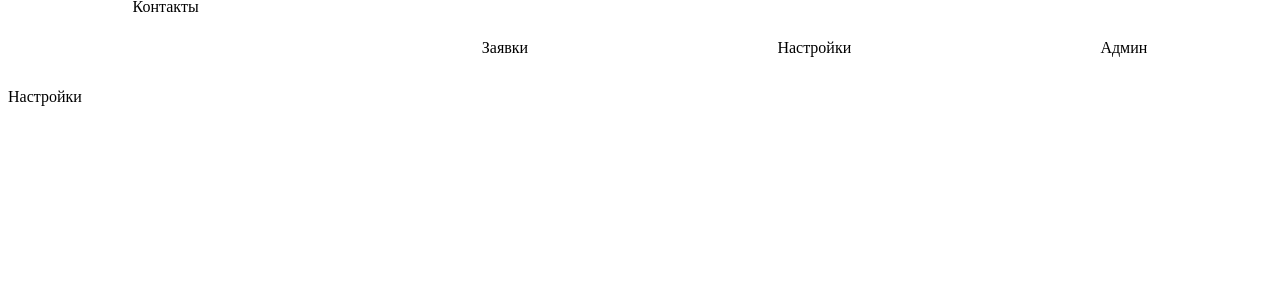
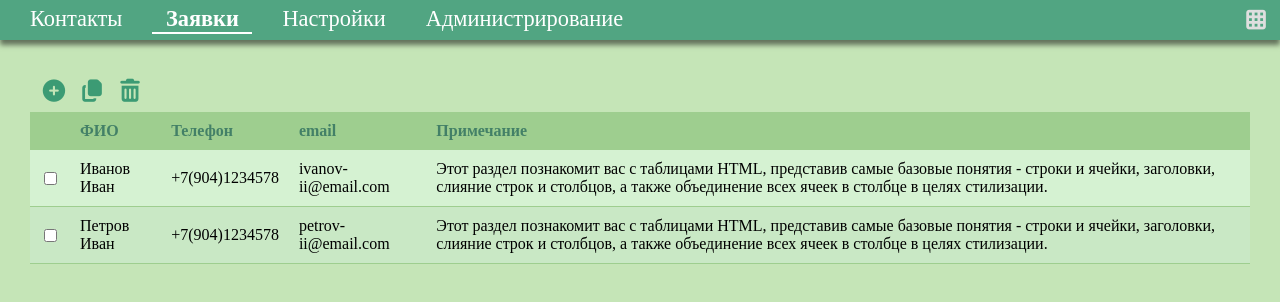
Before and after one commit to Avertuss/design-layout, a plain HTML site: page index.html in a window 1280 px wide. Drawn offline with Linux system fonts and the light colour scheme.

Commit message:
Верста шаблона

```diff
--- a/index.html
+++ b/index.html
@@ -1,10 +1,53 @@
 <html>
     <head>
         <link rel="stylesheet" href="main-menu.css">
+        <link rel="stylesheet" href="main-table.css">
+        <link rel="stylesheet" href="fontawesome-free/css/all.min.css">
         <style>
             html
             {
                 --size-xl: 100px;
+                --head-bg-color: rgb(81,165,130);
+                --workspace-bg-color:rgb(197,229,183);
+                --head-color:#fff;
+                --btn-menu-color:rgb(60,155,116);
+                --table-head-bg:rgb(158,206,143);
+
+                --table-border-color:rgb(158 206 143);
+                --table-row-bg:rgb(201,232,197);
+            }
+            body
+            {
+                font-size: 10px;
+                position: relative;
+                margin: 0;
+            }
+            .workspace
+            {
+                background-color: var(--workspace-bg-color);
+                height: 95vh;
+            }
+            .btn-icon
+            {
+                color: #dfdfdf;
+                transition: .5s;
+                cursor: pointer;
+            }
+            .btn-icon:hover {
+
+                color:#fff;
+            }
+            .child-space-10 > *
+            {
+                margin-left: 10px;
+            }
+            .child-space-10 > *:first-child
+            {
+                margin-left: 0px;
+            }
+            .center
+            {
+                text-align: center;
             }
         </style>
         <title></title>
@@ -13,17 +56,74 @@
         <header class="desctop-header">
             <main class="head-navigate">
                 <nav class="menu-element--container">
-                    <div class="icon"></div>
                     <div class="label">Контакты</div>
+                    <div class="line"></div>
                 </nav>
-                <nav class="element">Заявки</nav>
-                <nav class="element selected">Настройки</nav>
-                <nav class="element">Админ</nav>
+                <nav class="menu-element--container selected">
+                    <div class="label">Заявки</div>
+                    <div class="line"></div>
+                </nav>
+                <nav class="menu-element--container">
+                    <div class="label">Настройки</div>
+                    <div class="line"></div>
+                </nav>
+                <nav class="menu-element--container">
+                    <div class="label">Администрирование</div>
+                    <div class="line"></div>
+                </nav>
             </main>
+            <div class="btn-icon "><i class="fas fa-th"></i></div>
         </header>
-        <main>
-            <header>Настройки</header>
+        <main class="workspace">
+            <section class="main-table--container">
+                <header class="main-table--menu">
+                    <main class="head-navigate child-space-10">
+                        <nav class="menu-element-icon--container">
+                            <i class="icon fas fa-plus-circle"></i>
+                        </nav>
+                        <nav class="menu-element-icon--container">
+                            <i class="icon fas fa-copy"></i>
+                        </nav>
+                        <nav class="menu-element-icon--container">
+                            <i class="icon fas fa-trash-alt"></i>
+                        </nav>
+                </header>
+                <main>
+                    <table class="table" cellspacing="0" width="100%">
+                        <colgroup>
+                            <col>
+                            <col style="background-color: yellow">
+                          </colgroup>
+                        <thead class="table-head">
+                            <tr>
+                                <th></th>
+                                <th>ФИО</th>
+                                <th>Телефон</th>
+                                <th>email</th>
+                                <th>Примечание</th>
+                            </tr>
+                        </thead>
+                        <tbody class="table-body">
+                            <tr>
+                                <td class="center"><input type="checkbox"> </td>
+                                <td>Иванов Иван</td>
+                                <td>+7(904)1234578</td>
+                                <td>ivanov-ii@email.com</td>
+                                <td>Этот раздел познакомит вас с таблицами HTML, представив самые базовые понятия - строки и ячейки, заголовки, слияние строк и столбцов, а также объединение всех ячеек в столбце в целях стилизации.</td>
+                            </tr>
+                            <tr>
+                                <td class="center"><input type="checkbox"> </td>
+                                <td>Петров Иван</td>
+                                <td>+7(904)1234578</td>
+                                <td>petrov-ii@email.com</td>
+                                <td>Этот раздел познакомит вас с таблицами HTML, представив самые базовые понятия - строки и ячейки, заголовки, слияние строк и столбцов, а также объединение всех ячеек в столбце в целях стилизации.</td>
 
+                            </tr>
+                        </tbody>
+                    </table>
+                </main>
+
+            </section>
         </main>
     </body>
 </html>
--- a/main-menu.css
+++ b/main-menu.css
@@ -1,15 +1,42 @@
 .head-navigate {
     display: flex;
-    height: var(--parent-h);
-    justify-content: space-around;
     align-items: center;
 }
-
 .desctop-header {
-    --parent-h: 10vh;
+    background-color: var(--head-bg-color);
+    color:var(--head-color);
+    font-size: 1.4rem;
+    position: relative;
+    width: 100%;
+    box-shadow: 0 5px 5px rgba(0,0,0,.5);
+    display: flex;
+    justify-content: space-between;
+    align-items: center;
+    padding: 0 10px;
+    box-sizing: border-box;
+    height: 5vh;
 }
-
 .menu-element--container {
-    width: var(--size-xl);
-    height: var(--size-xl);
+    min-width: var(--size-xl);
+    padding: 10px;
+    cursor: pointer;
 }
+.menu-element--container > .label
+{
+    margin-left: 10px;
+    margin-right: 10px;
+    text-align: center;
+}
+.menu-element--container > .line {
+    height: 2px;
+    width: 0%;
+    margin: auto;
+    background: var(--head-color);
+    transition: .5s;
+}
+.menu-element--container.selected > .label{
+    font-weight: bold;
+}
+.menu-element--container:hover > .line, .menu-element--container.selected > .line{
+    width: 100%
+}
--- /dev/null
+++ b/main-table.css
@@ -0,0 +1,57 @@
+.main-table--container{
+    height: 100%;
+    box-sizing: border-box;
+    padding: 30px;
+}
+.main-table--container{
+    font-size: 1.2rem;
+}
+.menu-element-icon--container
+{
+    display: flex;
+    align-items: center;
+    color:var(--btn-menu-color);
+}
+.menu-element-icon--container > .label
+{
+    margin-left: 5px;
+}
+.menu-element-icon--container > .icon
+{
+    font-size: 1.4rem;
+}
+nav.menu-element-icon--container:hover {
+    color: rgb(57 119 93);
+}
+
+.main-table--menu .head-navigate
+{
+    padding: 10px;
+}
+.table-head
+{
+    text-align: left;
+    color: rgb(67 128 103);
+    background-color: var( --table-head-bg);
+}
+.table th,  .table td
+{
+    padding: 10px;
+}
+.table td
+{
+    border-bottom: 1px solid var(  --table-border-color);
+}
+.table tbody tr
+{
+    background-color: var(--table-row-bg);
+}
+
+.table tbody tr:nth-child(odd)
+{
+    background-color: rgb(213 242 210);
+}
+.table tbody tr:hover
+{
+    background-color: rgb(183 215 180);
+}
```
Also changed, not shown: index.js (added, +7 -0 lines), 1 other file.
